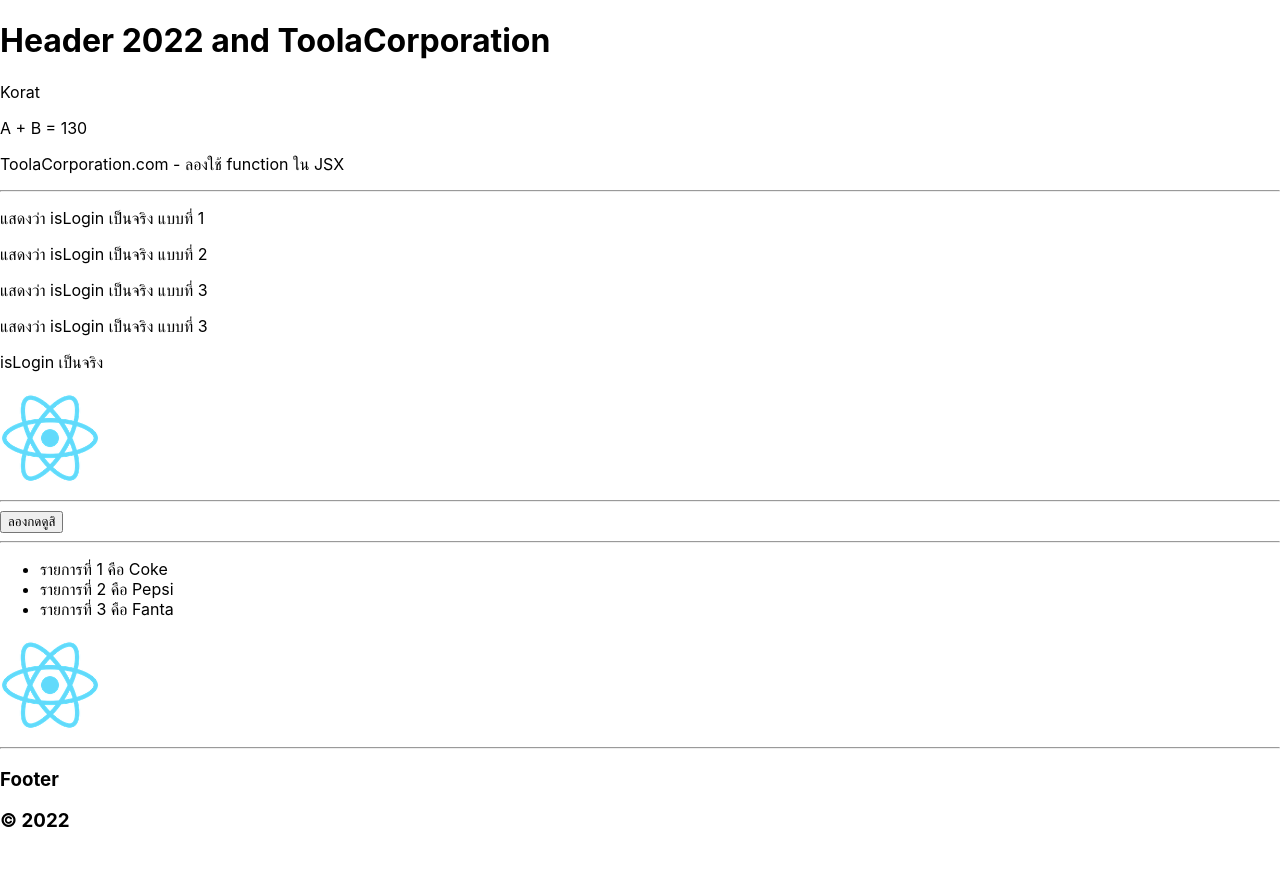
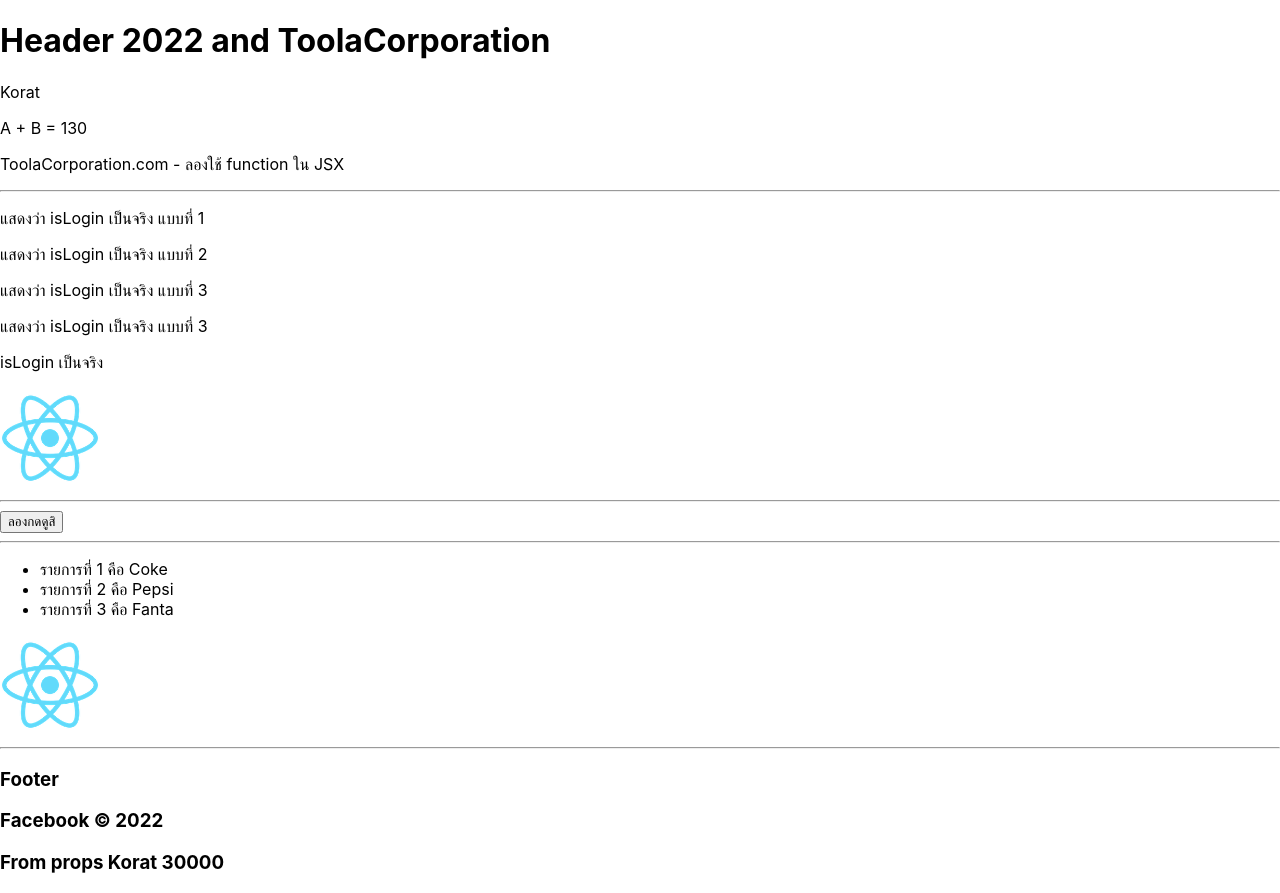
Before and after one commit to johnwickrichman/react-first-helloworld, a React (Create React App) app: page / in a window 1280 px wide. Before the commit the page ends 851 px from the top, so only its background shows below. Built offline with nearby package versions, Linux system fonts and the light colour scheme.

Commit message:
add props , destructuring before use in conponent

```diff
--- a/src/App.js
+++ b/src/App.js
@@ -9,7 +9,7 @@
     <div>
       <Header />
       <Logo />
-      <Footer />
+      <Footer title='Facebook' province='Korat' postcode={30000} />
     </div>
   );
 }
--- a/src/components/Footer.js
+++ b/src/components/Footer.js
@@ -1,11 +1,15 @@
 import React from 'react'
 
-const Footer = () => {
+const Footer = (props) => {
+
+  const {title, province, postcode} = props
+
   return (
     <div>
       <hr />
         <h3>Footer</h3>
-        <h3>&copy; {new Date().getFullYear()}</h3>
+        <h3>{title} &copy; {new Date().getFullYear()}</h3>
+        <h3>From props  {province} {postcode}</h3>
     </div>
   )
 }
```
